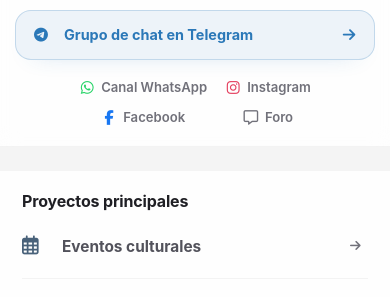
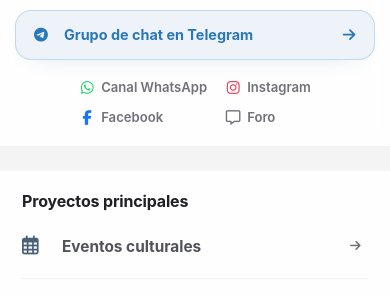
Before and after one commit to aldeapucela/web, a Jekyll site: the page built from index.html, in a window 390 px wide. Shown: the part 623-920 px from the top of the page. Built offline with Jekyll 4.4.1, drawn with Linux system fonts in a browser that asks for light colours; comment, search, counter and statistics services are not loaded.

Commit message:
Alinea los iconos de redes sociales

```diff
--- a/_layouts/landing.html
+++ b/_layouts/landing.html
@@ -5,7 +5,7 @@
   <meta charset="UTF-8">
   <meta name="viewport" content="width=device-width, initial-scale=1.0">
   <link rel="icon" type="image/png" href="/img/favicon.png">
-  <link rel="stylesheet" href="/css/styles.css?v=20260826-28">
+  <link rel="stylesheet" href="/css/styles.css?v=20260826-29">
   <link rel="stylesheet" href="https://cdnjs.cloudflare.com/ajax/libs/font-awesome/6.7.2/css/all.min.css" integrity="sha512-Evv84Mr4kqVGRNSgIGL/F/aIDqQb7xQ2vcrdIwxfjThSH8CSR7PBEakCr51Ck+w+/U6swU2Im1vVX0SVk9ABhg==" crossorigin="anonymous" referrerpolicy="no-referrer">
 
   <title>{{ page.title }}</title>
--- a/_layouts/page.html
+++ b/_layouts/page.html
@@ -6,7 +6,7 @@
     <meta name="viewport" content="width=device-width, initial-scale=1.0">
     {% if page.noindex %}<meta name="robots" content="noindex">{% endif %}
     <link rel="icon" type="image/png" href="/img/favicon.png">
-    <link rel="stylesheet" href="/css/styles.css?v=20260826-28">
+    <link rel="stylesheet" href="/css/styles.css?v=20260826-29">
     <link rel="stylesheet" href="https://cdnjs.cloudflare.com/ajax/libs/font-awesome/6.7.2/css/all.min.css" integrity="sha512-Evv84Mr4kqVGRNSgIGL/F/aIDqQb7xQ2vcrdIwxfjThSH8CSR7PBEakCr51Ck+w+/U6swU2Im1vVX0SVk9ABhg==" crossorigin="anonymous" referrerpolicy="no-referrer">
 
     <title>{{ page.title }}</title>
--- a/_layouts/simple.html
+++ b/_layouts/simple.html
@@ -6,7 +6,7 @@
   <meta name="viewport" content="width=device-width, initial-scale=1.0">
   {% if page.noindex %}<meta name="robots" content="noindex">{% endif %}
   <link rel="icon" type="image/png" href="/img/favicon.png">
-    <link rel="stylesheet" href="/css/styles.css?v=20260826-28">
+    <link rel="stylesheet" href="/css/styles.css?v=20260826-29">
   {% if page.extra_css %}<link rel="stylesheet" href="{{ page.extra_css }}">{% endif %}
   <link rel="stylesheet" href="https://cdnjs.cloudflare.com/ajax/libs/font-awesome/6.7.2/css/all.min.css" integrity="sha512-Evv84Mr4kqVGRNSgIGL/F/aIDqQb7xQ2vcrdIwxfjThSH8CSR7PBEakCr51Ck+w+/U6swU2Im1vVX0SVk9ABhg==" crossorigin="anonymous" referrerpolicy="no-referrer">
 
--- a/css/styles.css
+++ b/css/styles.css
@@ -2255,7 +2255,7 @@
   }
 
   .hero-secondary-link {
-    justify-content: center;
+    justify-content: flex-start;
     white-space: nowrap;
   }
 
```
